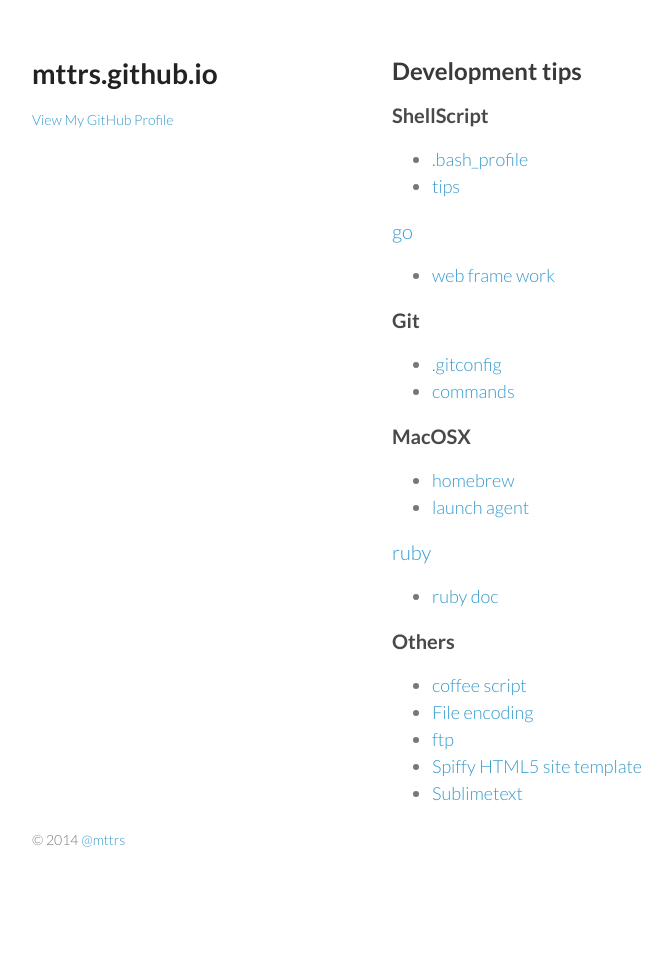
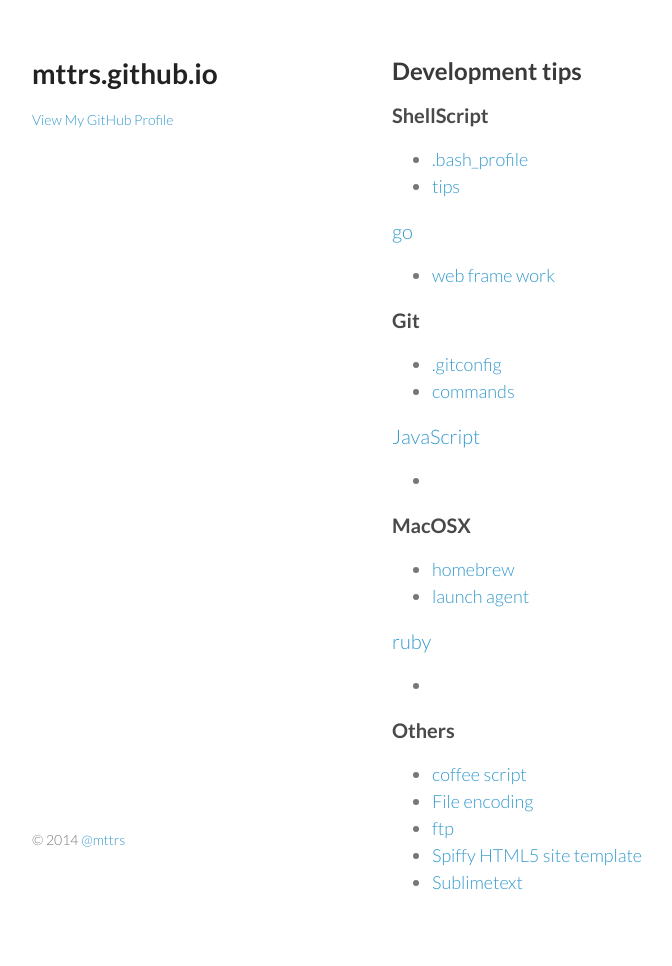
Before and after one commit to gitter-badger/mttrs.github.io, a Jekyll site: the page built from index.md, in a window 1280 px wide. Shown: the whole page, without its empty margins (178-850 px from the left). Built offline with Jekyll 4.4.1, drawn with Linux system fonts in a browser that asks for light colours; before the commit the page ends 900 px from its top, so only the background shows below that.

Commit message:
Update index.md

```diff
--- a/index.md
+++ b/index.md
@@ -50,6 +50,15 @@
       </li>
     </ul>
 
+    <h3><a href="https://developer.mozilla.org/en-US/docs/Web/JavaScript/Reference" target="_blank">JavaScript</a></h3>
+    <ul>
+      <li class="link-list">
+        <a href="#" target="_blank">
+
+        </a>
+      </li>
+    </ul>
+
     <h3>MacOSX</h3>
     <ul>
       <li class="link-list">
@@ -64,11 +73,10 @@
       </li>
     </ul>
 
-    <h3><a href="http://golang.org/" target="_blank">ruby</a></h3>
+    <h3><a href="http://www.ruby-doc.org/core-2.1.2/" target="_blank">ruby</a></h3>
     <ul>
       <li class="link-list">
-        <a href="http://www.ruby-doc.org/core-2.1.2/" target="_blank">
-        ruby doc
+        <a href="#" target="_blank">
         </a>
       </li>
     </ul>
```
